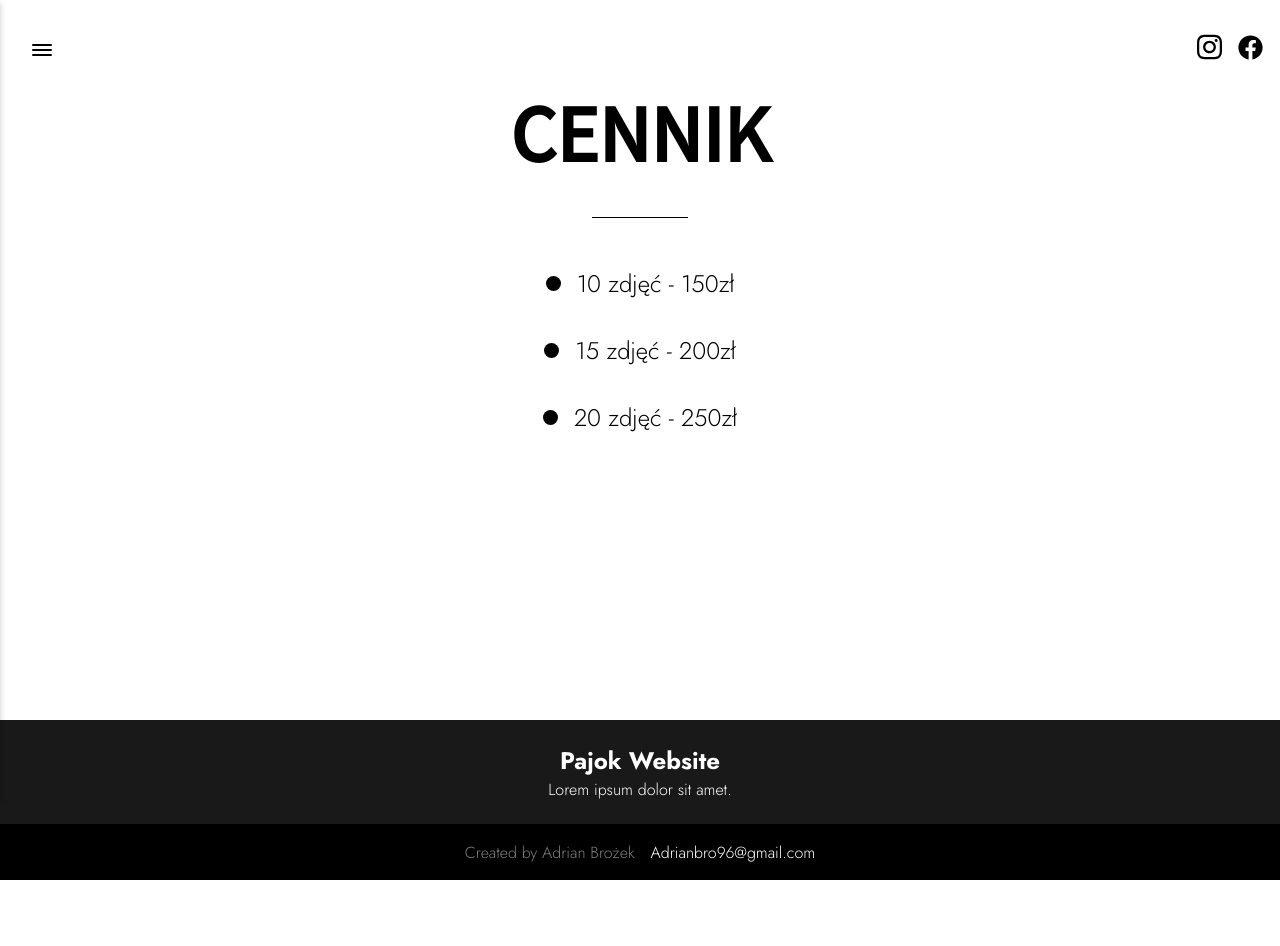
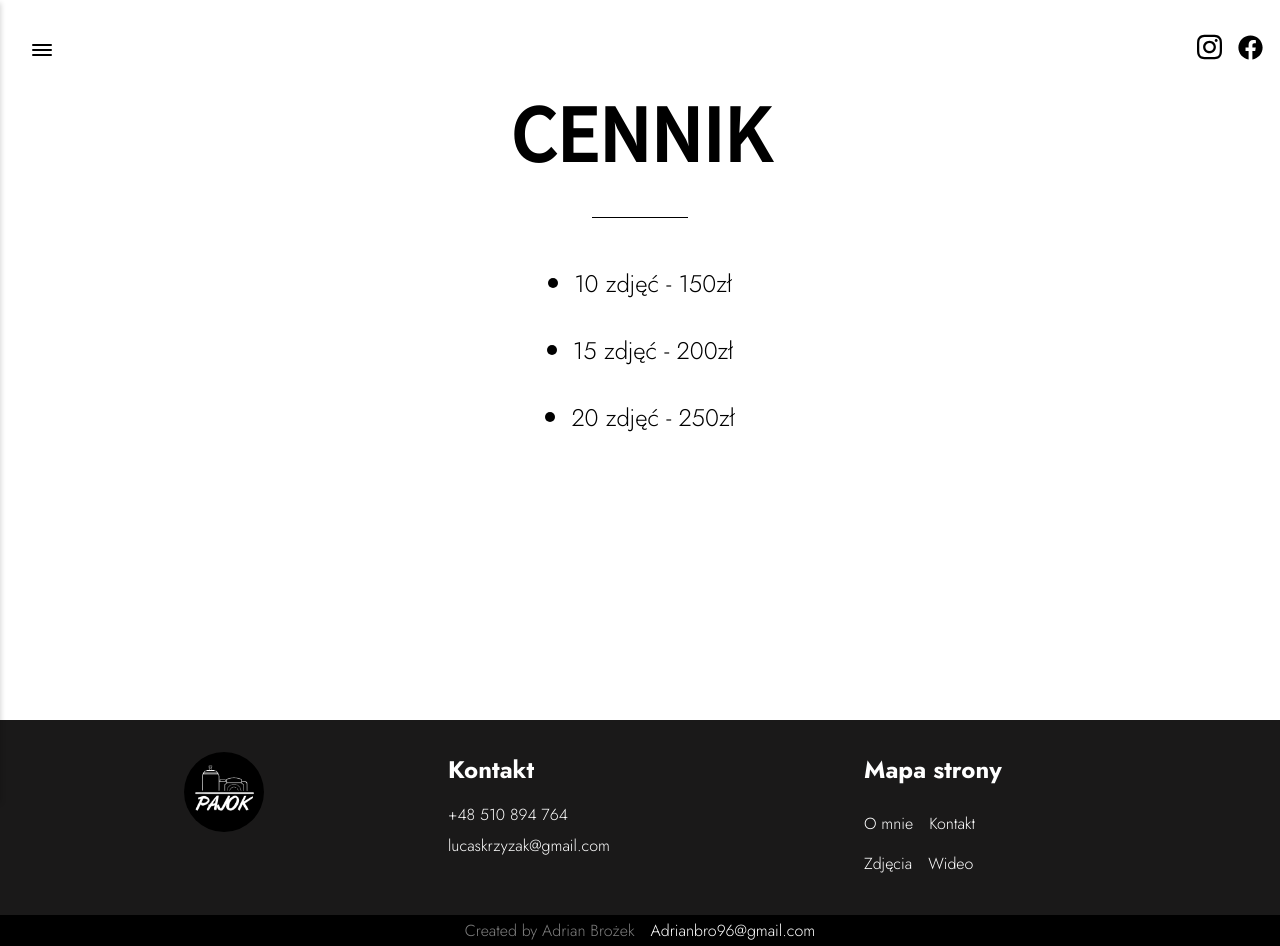
Before and after one commit to AdrianBroek/pajokWebsite, a React (Create React App) app: page /cennik in a window 1280 px wide. Before the commit the page ends 880 px from the top, so only its background shows below. Built offline with nearby package versions, Linux system fonts and the light colour scheme; no server answers; a web font is replaced by a local one.

Commit message:
footer fix

```diff
--- a/public/index.html
+++ b/public/index.html
@@ -25,9 +25,9 @@
     <link rel="preconnect" href="https://fonts.gstatic.com" crossorigin>
     <link href="https://fonts.googleapis.com/css2?family=Jost:wght@100;300;400;500;700&display=swap" rel="stylesheet">
     <link rel="preconnect" href="https://fonts.googleapis.com">
-<link rel="preconnect" href="https://fonts.gstatic.com" crossorigin>
-<link href="https://fonts.googleapis.com/css2?family=Assistant:wght@500&display=swap" rel="stylesheet">
-    <title>React App</title>
+    <link rel="preconnect" href="https://fonts.gstatic.com" crossorigin>
+    <link href="https://fonts.googleapis.com/css2?family=Assistant:wght@500&display=swap" rel="stylesheet">
+    <title>Pajok - Strona internetowa</title>
   </head>
   <body>
     <noscript>You need to enable JavaScript to run this app.</noscript>
--- a/src/App.js
+++ b/src/App.js
@@ -76,6 +76,7 @@ function App() {
         <Route path="/o-mnie" element={<OmniePage />} />
         <Route path="/cennik" element={<Prices />} />
       </Routes>
+
       </UserProvider>
       </AnimateSharedLayout>
       <Footer />
--- a/src/components/Footer.js
+++ b/src/components/Footer.js
@@ -1,13 +1,49 @@
 import React from 'react'
 import styled from 'styled-components'
+//logo
+import pajokLogo from '../images/pajok_logo.png'
+// styles
+import {Logo} from '../style/styles'
+import { Link } from "react-router-dom";
 
 const Footer = () => {
 
     return (
         <FooterStyle>
             <div className='top'>
-                <h3>Pajok Website</h3>
-                <h5>Lorem ipsum dolor sit amet.</h5>
+                <div className='footer-logo'>
+                    <div className='footer-img-container'>
+                        <Logo src={pajokLogo}></Logo>
+                    </div>
+                </div>
+                <div className='footer-info'>
+                    <h2>Kontakt</h2>
+                    <h5>+48 510 894 764</h5>
+                    <h5>lucaskrzyzak@gmail.com</h5>
+                </div>
+                <div className='footer-map'>
+                    <h2>Mapa strony</h2>
+                    <div className='footer-map-items'>
+
+                    <Link to="/o-mnie">
+                        <h5>O mnie</h5>
+                    </Link>
+
+                    <Link to="/kontakt">
+                        <h5>Kontakt</h5>
+                    </Link>
+
+                    <Link to="/photo">
+                        <h5>Zdjęcia</h5>
+                    </Link>
+
+                    <Link to="/video">
+                        <h5>Wideo</h5>
+                    </Link>
+
+                    </div>
+                </div>
+
             </div>
             <div className='bottom'>
                 <p>Created by Adrian Brożek</p>
@@ -19,30 +55,73 @@ const Footer = () => {
 
 const FooterStyle = styled.section`
     width: 100%;
-    height: 20vh;
+    /* height: 25vh; */
     display: flex;
     flex-direction: column;
+    background: #1a1919;
     .top {
-        background: #1a1919;
-        height: 65%;
+        max-width: 1640px;
+        padding: 2rem;
+        column-gap: 2rem;
+        /* height: 85%; */
         display: flex;
-        flex-direction: column;
         justify-content: center;
-        align-items: center;
-        h5, h3 {
+        align-items: flex-start;
+        .footer-logo, .footer-map, .footer-info{
+            flex: 2;
+        }
+        .footer-logo {
+            .footer-img-container {
+                margin: auto;
+                height: 80px;
+                width: 80px;
+                border-radius: 50%;
+                overflow: hidden;
+            }
+        }
+        .footer-map {
+            .footer-map-items {
+                width: 40%;
+                h5 {
+                    display: inline-block;
+                    padding: 0 1rem 0 0;
+                }
+            }
+        }
+        .footer-info {
+
+        }
+        h5, h2 {
             color: white;
             font-weight: 300;
         }
-        h3 {
+        h2 {
             font-weight: 600;
+            margin-bottom: 1rem;
         }
         h5 {
             font-size: 1rem;
+            margin-bottom: .5rem;
+        }
+        @media screen and (max-width: 768px){
+            .footer-logo, .footer-info {
+                flex: 1;
+            }
+            .footer-map {
+                .footer-map-items {
+                    width: 100%;
+                }
+            }
+        }
+        @media screen and (max-width: 501px){
+            flex-direction: column;
+            row-gap: 2rem;
         }
     }
     .bottom {
+        padding: .25rem;
         background: #000;
-        height: 35%;
+        /* height: 15%; */
         display: flex;
         align-items: center;
         justify-content: center;
@@ -57,6 +136,16 @@ const FooterStyle = styled.section`
                 }
             }
         }
+        @media screen and (max-width: 501px){
+            p  {
+                font-size: 4vw;
+                &:last-child {
+                a{
+                    font-size: 4vw;
+                }
+            }
+        }
+    }
     }
 `
 
--- a/src/components/PhotoGrid.js
+++ b/src/components/PhotoGrid.js
@@ -55,8 +55,8 @@ const Picture = styled(motion.div)`
         width: 100%;
         overflow: hidden;
         border-radius: .5rem;
+        background-color: #9e9e9e00;
         box-shadow: 0 10px 10px -5px;
-        background-color: #9e9e9e00;
     }
     img {
         transition: all .3s ease;
--- a/src/pages/PhotoPage.js
+++ b/src/pages/PhotoPage.js
@@ -154,7 +154,6 @@ const Title = styled.div`
     margin-top: 5rem;
     h1{
         @media screen and (max-width: 768px){
-            font-size: 15vw;
             padding: 3vw;
             margin-left: 3vw;
         }
@@ -179,8 +178,6 @@ const ImgSlider = styled.img`
     object-position: center;
     top: 0;
     left: 0;
-    border-radius: .5rem;
-    box-shadow: 0 10px 10px -5px;
 `
 
 const LinkContainer = styled(Hide)`
@@ -192,6 +189,7 @@ const LinkContainer = styled(Hide)`
     justify-content: flex-start;
     position: relative;
     box-shadow: 0 10px 10px -5px;
+    border-radius: .5rem;
     h3 {
         color: #fff;
         font-size: 4rem;
--- a/src/pages/Prices.js
+++ b/src/pages/Prices.js
@@ -45,8 +45,8 @@ const Price = styled(motion.div)`
     align-items: center;
     .ball {
         background-color: #000;
-        width: 15px;
-        height: 15px;
+        width: 10px;
+        height: 10px;
         border-radius: 50%;
         margin-right: 1rem;
     }
```
